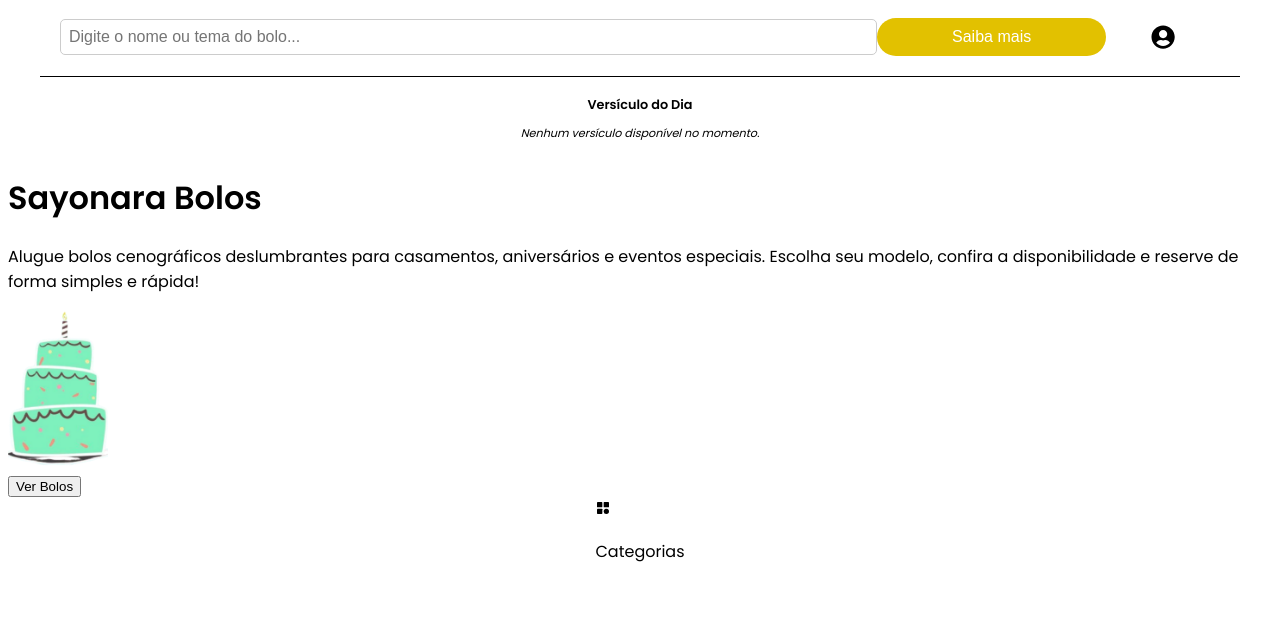
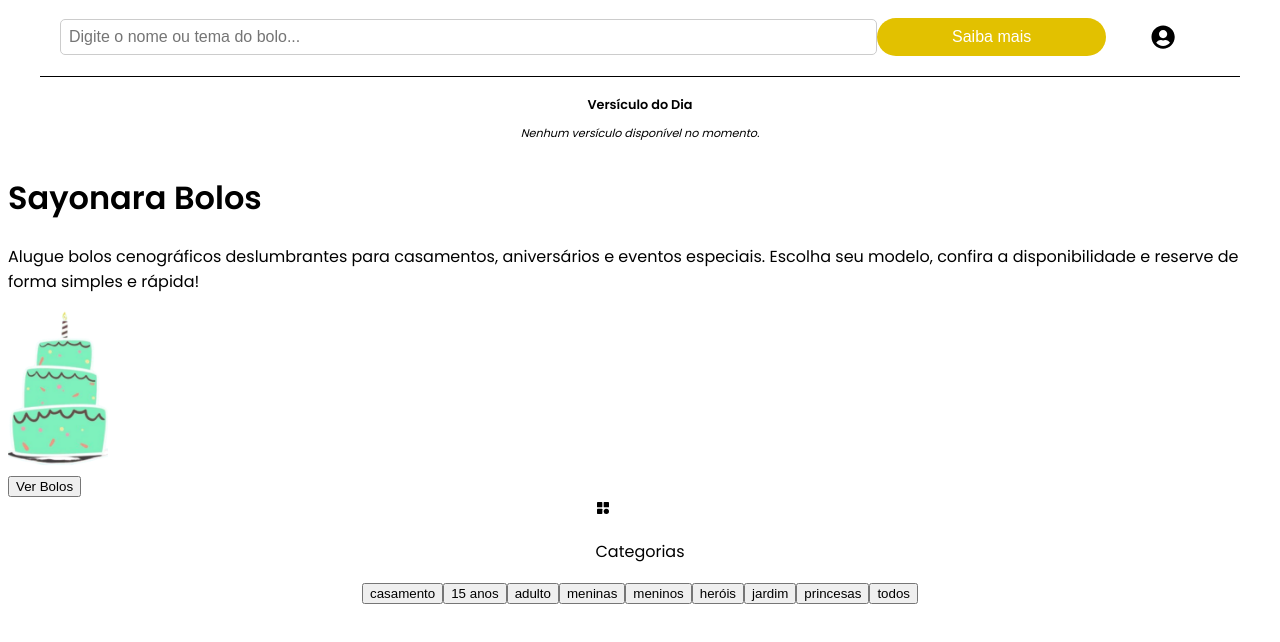
Before and after one commit to camillefk/catalogoSayonara, a React (Vite) app: page / in a window 1280 px wide. Shown: the top 642 px of the page. Built offline with nearby package versions, Linux system fonts and the light colour scheme; no server answers; a web font is replaced by a local one.

Commit message:
CategoryPage inserido na HomePage

```diff
--- a/src/App.jsx
+++ b/src/App.jsx
@@ -1,11 +1,13 @@
 import { BrowserRouter as Router, Routes, Route } from "react-router-dom";
 import HomePage from "./pages/homePage";
+import CategoryPage from "./pages/categoryPage";
 
 const App = () => {
   return (
     <Router>
       <Routes>
         <Route path="/" element={<HomePage />} />
+        <Route path="/categoria/:categoria" element={<CategoryPage />} />
       </Routes>
     </Router>
   );
--- a/src/pages/homePage.jsx
+++ b/src/pages/homePage.jsx
@@ -6,13 +6,18 @@ import WelcomeCard from '../components/welcomeCard/welcomeCard';
 import VerseSection from '../components/verseSection/verseSection';
 import '../styles/homePage.css';
 
+const categorias = [
+    "casamento", "15 anos", "adulto", "meninas", "meninos",
+    "heróis", "jardim", "princesas", "todos"
+];
+
 const HomePage = () => {
     const navigate = useNavigate();
 
     return (
         <div className="homepage-container">
             <div className="search-bar-container">
-                <SearchBar placeholder= "Digite o nome ou tema do bolo..." />
+                <SearchBar placeholder="Digite o nome ou tema do bolo..." />
                 <button className="saiba-mais-button">Saiba mais</button>
                 <FaUserCircle className="user-icon" onClick={() => navigate("/login")} />
             </div>
@@ -26,7 +31,15 @@ const HomePage = () => {
                 <p>Categorias</p>
             </div>
             <div className="category-card">
-
+                {categorias.map((categoria) => (
+                    <button
+                        key={categoria}
+                        className="category-button"
+                        onClick={() => navigate(`/categoria/${categoria}`)}
+                    >
+                        {categoria}
+                    </button>
+                ))}
             </div>
         </div>
     );
```
